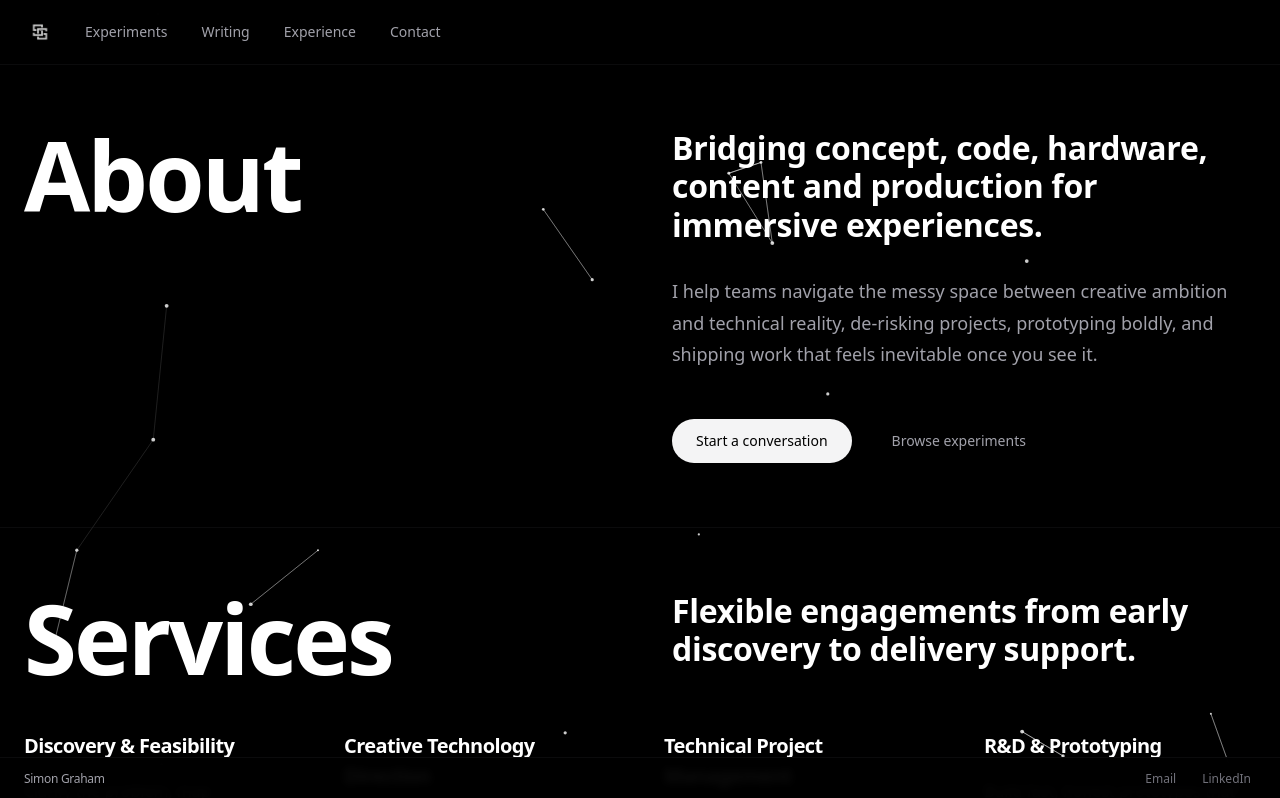
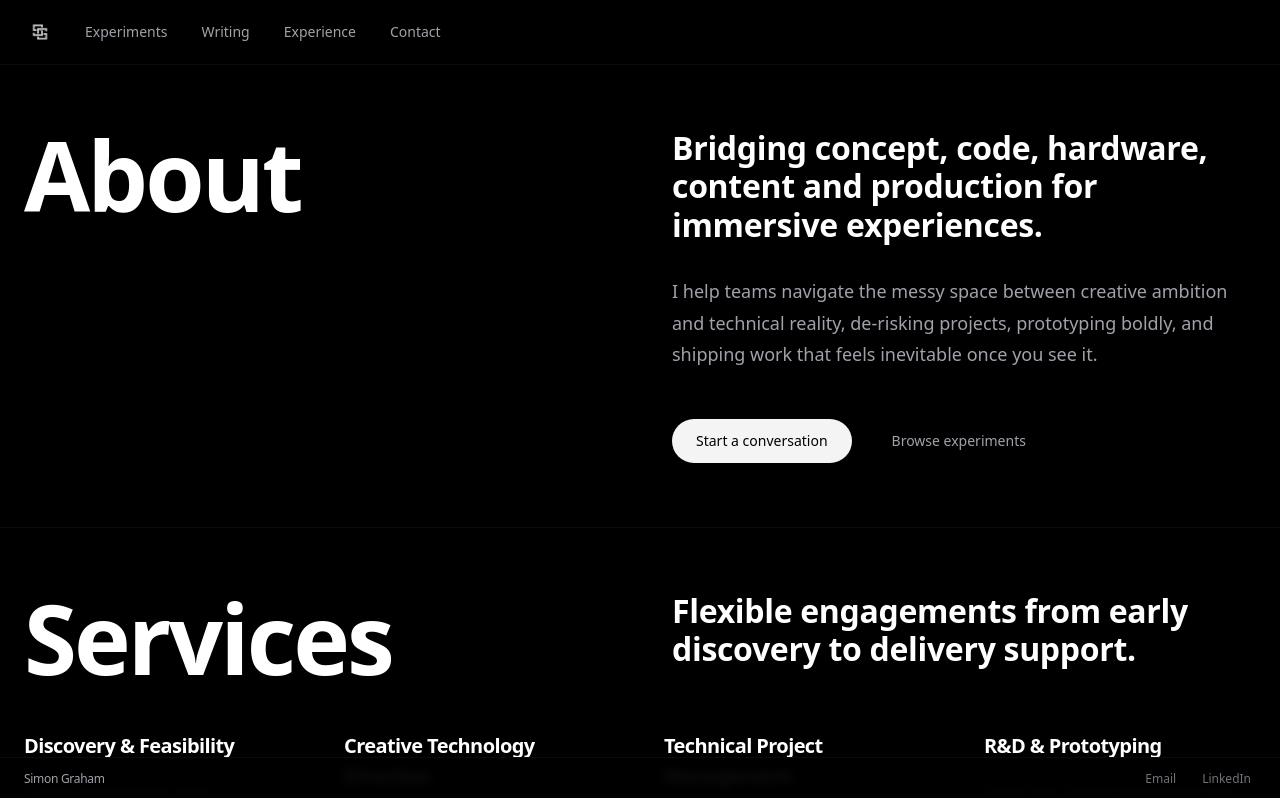
Before and after one commit to BlueSi23/simongraham.tech_website, a Next.js app: page / in a window 1280 px wide. Shown: the top 798 px of the page. Built offline with nearby package versions, Linux system fonts and the light colour scheme.

Commit message:
style: update experiments typography and fix particle glitch

```diff
--- a/app/experiments/ExperimentsClient.tsx
+++ b/app/experiments/ExperimentsClient.tsx
@@ -48,13 +48,17 @@ export default function ExperimentsPage({ experiments }: ExperimentsPageProps) {
                 />
                 <div className="absolute inset-0 bg-gradient-to-r from-black via-black/50 to-transparent opacity-90 transition-opacity" />
 
-                <div className="absolute bottom-0 left-0 p-4 md:p-8 w-full flex flex-row items-baseline gap-3">
+                <div className="absolute bottom-0 inset-x-0 p-4 md:p-8 grid grid-cols-2 gap-6 items-baseline pointer-events-none">
+                  <div className="text-right">
                     <p className="text-[10px] md:text-xs text-white/80 font-mono tracking-wider uppercase whitespace-nowrap">
                       {exp.category}
                     </p>
+                  </div>
+                  <div className="text-left overflow-hidden">
                     <h3 className="text-lg md:text-3xl font-light text-white tracking-tight truncate">
                       {exp.title}
                     </h3>
+                  </div>
                 </div>
               </div>
             ))}
--- a/components/effects/ParticleBackground.tsx
+++ b/components/effects/ParticleBackground.tsx
@@ -1,6 +1,6 @@
 'use client';
 
-import { useEffect, useState, useRef } from "react";
+import { useEffect, useState, useRef, useMemo } from "react";
 import { usePathname } from "next/navigation";
 import Particles, { initParticlesEngine } from "@tsparticles/react";
 import { loadSlim } from "@tsparticles/slim";
@@ -75,44 +75,7 @@ export function ParticleBackground() {
         return () => clearTimeout(timeoutId);
     }, [mounted, isDesktop]);
 
-    if (!init || !mounted) {
-        return null;
-    }
-
-    return (
-        <div
-            ref={canvasRef}
-            style={{
-                position: 'fixed',
-                top: 0,
-                left: 0,
-                width: '100%',
-                height: '100%',
-                zIndex: -1,
-                /* Constant visibility */
-                opacity: 1,
-                /* Chromatic aberration filter logic */
-                filter: chromaticActive
-                    ? `drop-shadow(5px 0 0 rgba(255, 0, 0, 0.8)) drop-shadow(-5px 0 0 rgba(0, 255, 255, 0.8)) drop-shadow(0 3px 0 rgba(0, 255, 0, 0.5))`
-                    : 'none',
-                transition: 'filter 0.2s ease-in-out',
-                /* GPU optimization */
-                willChange: isTransitioning ? 'filter, transform' : (chromaticActive ? 'filter' : 'auto'),
-                transform: 'translateZ(0)',
-            }}
-            /* Apply spectrum-block animation from global CSS when transitioning */
-            className={isTransitioning ? "glitch-active-particles" : ""}
-        >
-            <Particles
-                id="particles-textaware"
-                style={{
-                    position: 'absolute',
-                    top: 0,
-                    left: 0,
-                    width: '100%',
-                    height: '100%',
-                }}
-                options={{
+    const options = useRef({
         background: {
             color: { value: "transparent" },
         },
@@ -129,18 +92,18 @@ export function ParticleBackground() {
             move: {
                 enable: true,
                 speed: 2,
-                            direction: "none",
+                direction: "none" as const,
                 random: false,
                 straight: false,
                 outModes: {
-                                default: "out",
+                    default: "out" as const,
                 },
             },
             number: {
                 density: {
                     enable: true,
                 },
-                            value: particleCount,
+                value: 0, // Initial value, updated via state but won't trigger re-init if reference is stable... wait
             },
             opacity: { value: 0.8 },
             size: { value: { min: 1, max: 2 } },
@@ -174,7 +137,60 @@ export function ParticleBackground() {
             },
         },
         detectRetina: true,
+    }).current;
+
+    // We need to update the particle count dynamically without recreating the options object if possible.
+    // However, tsparticles options are usually static.
+    // If we want to change density, we usually DO need to re-init.
+    // BUT the 'glitch' effect is the issue. Glitch changes 'chromaticActive', which forces re-render.
+    // Ideally 'options' should NOT depend on 'chromaticActive'.
+
+    // In the original code, 'options' used 'particleCount'.
+    // 'particleCount' changes only on Resize.
+    // 'chromaticActive' changes on timer.
+
+    // So we should memoize options based on 'particleCount'.
+    // const options = useMemo(() => ({ ... value: particleCount ... }), [particleCount]);
+
+    // If we do that, toggling 'chromaticActive' (which triggers re-render) will see the SAME 'options' reference.
+    // And thus Particles WON'T re-init.
+
+    // So useMemo is the correct solution.
+
+    if (!init || !mounted) {
+        return null;
+    }
+
+    return (
+        <div
+            ref={canvasRef}
+            style={{
+                position: 'fixed',
+                top: 0,
+                left: 0,
+                width: '100%',
+                height: '100%',
+                zIndex: -1,
+                opacity: 1,
+                filter: chromaticActive
+                    ? `drop-shadow(5px 0 0 rgba(255, 0, 0, 0.8)) drop-shadow(-5px 0 0 rgba(0, 255, 255, 0.8)) drop-shadow(0 3px 0 rgba(0, 255, 0, 0.5))`
+                    : 'none',
+                transition: 'filter 0.2s ease-in-out',
+                willChange: isTransitioning ? 'filter, transform' : (chromaticActive ? 'filter' : 'auto'),
+                transform: 'translateZ(0)',
             }}
+            className={isTransitioning ? "glitch-active-particles" : ""}
+        >
+            <Particles
+                id="particles-textaware"
+                style={{
+                    position: 'absolute',
+                    top: 0,
+                    left: 0,
+                    width: '100%',
+                    height: '100%',
+                }}
+                options={options}
             />
         </div>
     );
```
Lines whose indentation alone changed are shown as unchanged.
